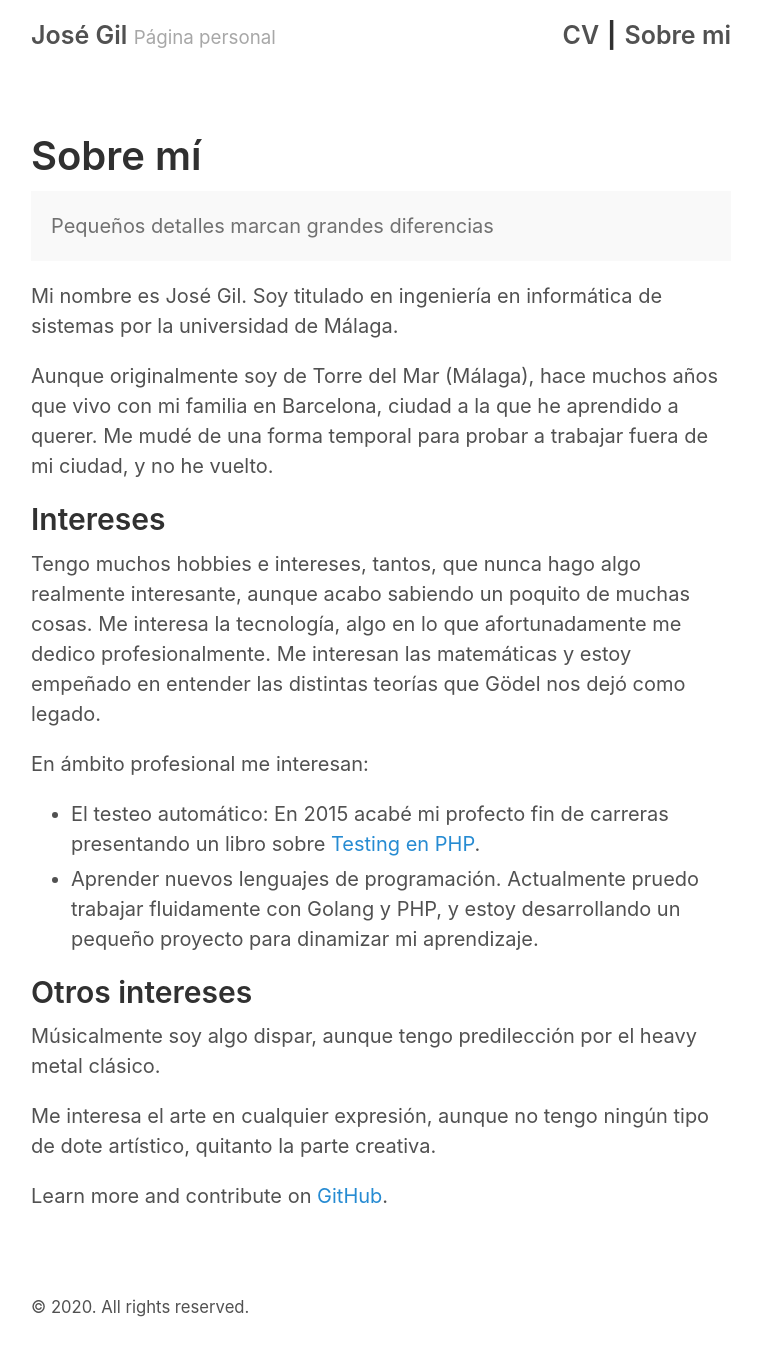
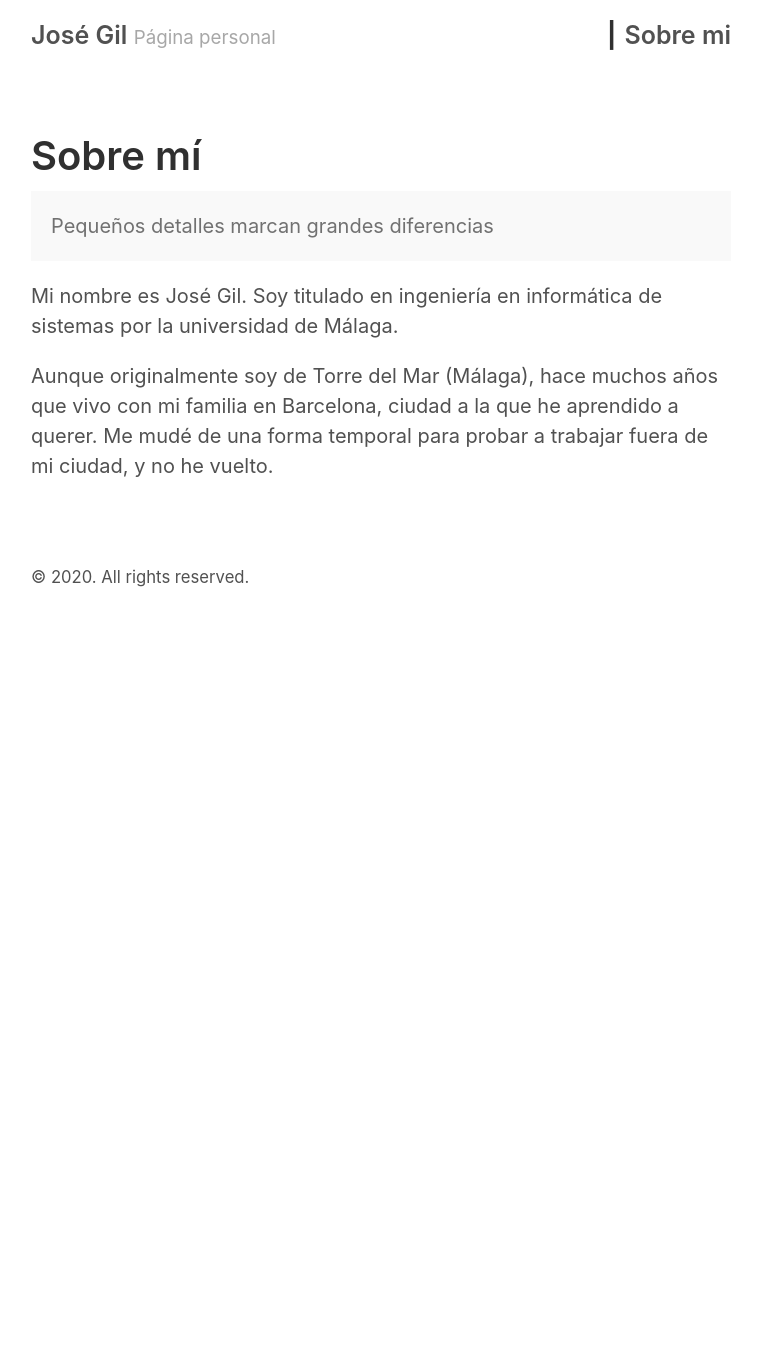
Before and after one commit to josgilmo/josgilmo.github.io, a Jekyll site: the page built from about.md, in a window 1280 px wide. Shown: the whole page, without its empty margins (259-1020 px from the left). Built offline with Jekyll 4.4.1, drawn with Linux system fonts in a browser that asks for light colours; after the commit the page ends 900 px from its top, so only the background shows below that.

Commit message:
updating...

```diff
--- a/_config.yml
+++ b/_config.yml
@@ -1,5 +1,5 @@
 # Permalinks
-permalink:           pretty
+permalink:           :title
 
 # Setup
 title:               José Gil
@@ -28,5 +28,4 @@ github:
 
 # Gems
 gems:
-  - jekyll-paginate
   - jekyll-gist
--- a/_layouts/default.html
+++ b/_layouts/default.html
@@ -13,7 +13,6 @@
 
           <a style="float:right" class="masthead-title" href="{{ site.baseurl }}/about">Sobre mi</a>
           <strong style="padding-left:8px;padding-right:8px;float:right"> | </strong>
-          <a style="float:right" class="masthead-title" href="{{ site.baseurl }}/cv">CV</a>
         </h3>
 
         <h3 class="masthead-title"></h3>
--- a/about.md
+++ b/about.md
@@ -10,22 +10,3 @@ title: Sobre mí
 Mi nombre es José Gil. Soy titulado en ingeniería en informática de sistemas por la universidad de Málaga.
 
 Aunque originalmente soy de Torre del Mar (Málaga), hace muchos años que vivo con mi familia en Barcelona, ciudad a la que he aprendido a querer. Me mudé de una forma temporal para probar a trabajar fuera de mi ciudad, y no he vuelto.
-
-## Intereses
-
-Tengo muchos hobbies e intereses, tantos, que nunca hago algo realmente interesante, aunque acabo sabiendo un poquito de muchas cosas.
-Me interesa la tecnología, algo en lo que afortunadamente me dedico profesionalmente. Me interesan las matemáticas y estoy empeñado en entender las distintas teorías que Gödel nos dejó como legado.
-
-En ámbito profesional me interesan:
-
-
-* El testeo automático: En 2015 acabé mi profecto fin de carreras presentando un libro sobre [Testing en PHP](https://jose.gitbooks.io/testing-book/content/).
-* Aprender nuevos lenguajes de programación. Actualmente pruedo trabajar fluidamente con Golang y PHP, y estoy desarrollando un pequeño proyecto para dinamizar mi aprendizaje.
-
-## Otros intereses
-
-Músicalmente soy algo dispar, aunque tengo predilección por el heavy metal clásico.
-
-Me interesa el arte en cualquier expresión, aunque no tengo ningún tipo de dote artístico, quitanto la parte creativa.
-
-Learn more and contribute on [GitHub](https://github.com/poole).
```
